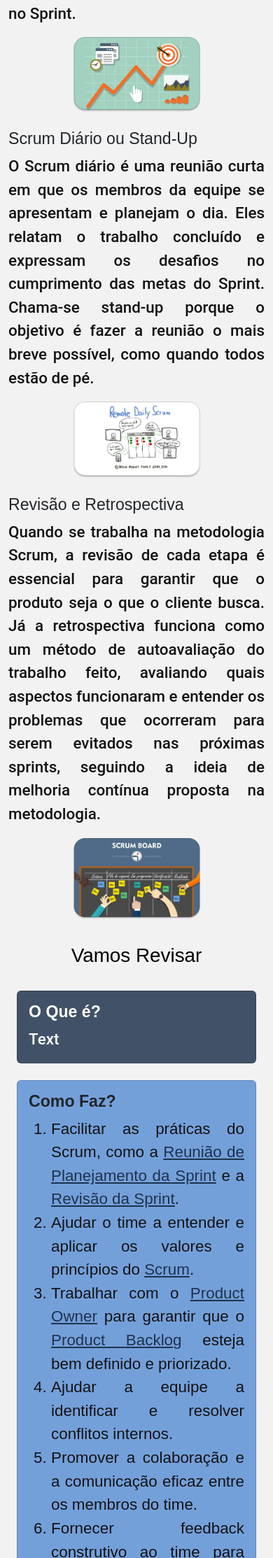
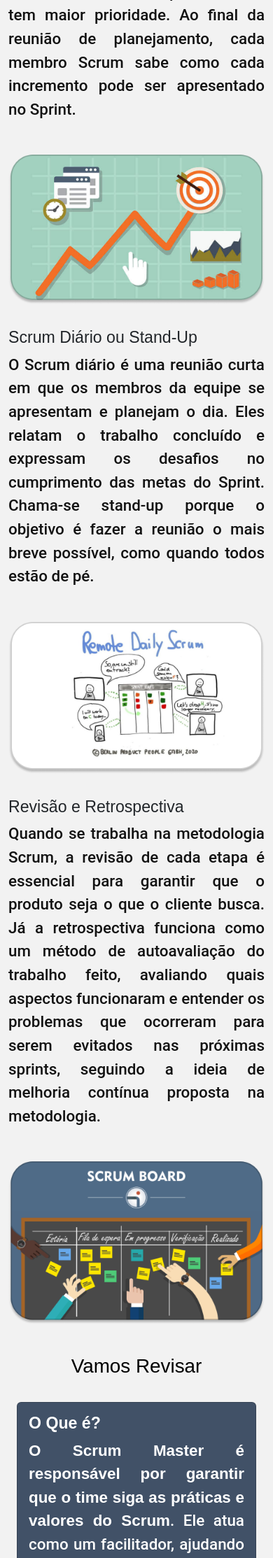
Before and after one commit to BrunoVieira003/ScrumAcademy, a Flask app: page /sprint in a window 390 px wide. Shown: the part 1173-3400 px from the top of the page at 70% size. Run offline with Flask 2, Linux system fonts and the light colour scheme.

Commit message:
img sprint responsividade

```diff
--- a/templates/sprint.html
+++ b/templates/sprint.html
@@ -9,35 +9,37 @@
 
      <p>O Sprint é o período de tempo real em que a equipe Scrum trabalhará em conjunto para concluir um incremento. Normalmente, um Sprint dura duas semanas, mas pode variar de acordo com as necessidades do projeto e da equipe. Quanto mais complexo for o trabalho e mais incógnitas houver, mais curto deve ser o Sprint.</p>
 
-
-    <img src="../static/imagens/sprint_img/sprint_img1.png" alt="">
-
+    <div class="row row-cols-lg-2 mt-5">
+        <img src="../static/imagens/sprint_img/sprint_img1.png" alt="">
+    </div>
 </section>
 
 <section>
     <h3>Planejamento da Sprint</h3>
 
     <p>Nesse evento, a equipe estima o trabalho a ser concluído no próximo Sprint. Os membros definem metas de Sprint que sejam específicas, mensuráveis e atingíveis estas que são estabelecidas atevés do backlog, o que premite o reconhecimento de quais tarefas tem maior prioridade. Ao final da reunião de planejamento, cada membro Scrum sabe como cada incremento pode ser apresentado no Sprint.</p>
-
+    <div class="row row-cols-lg-2 mt-5">
     <img src="../static/imagens/sprint_img/sprint_img2.png" alt="">
-
+    </div>
 </section>
 
 <section>
     <h3>Scrum Diário ou Stand-Up</h3>
 
     <p> O Scrum diário é uma reunião curta em que os membros da equipe se apresentam e planejam o dia. Eles relatam o trabalho concluído e expressam os desafios no cumprimento das metas do Sprint. Chama-se stand-up porque o objetivo é fazer a reunião o mais breve possível, como quando todos estão de pé.</p>
-
+    <div class="row row-cols-lg-2 mt-5">
     <img src="../static/imagens/sprint_img/sprint_img3.png" alt="">
+    </div>
 </section>
 
 <section>
     <h3>Revisão e Retrospectiva</h3>
 
     <p>Quando se trabalha na metodologia Scrum, a revisão de cada etapa é essencial para garantir que o produto seja o que o cliente busca. Já a retrospectiva funciona como um método de autoavaliação do trabalho feito, avaliando quais aspectos funcionaram e entender os problemas que ocorreram para serem evitados nas próximas sprints, seguindo a ideia de melhoria contínua proposta na metodologia.</p>
-
+    <div class="row row-cols-lg-2 mt-5">
     <img src="../static/imagens/sprint_img/sprint_img4.png" alt="">
     <!-- <img src="../static/imagens/sprint_img/sprint_img5.png" alt=""> -->
+    </div>
 </section>
 
 <section class="revisao"> <!-- Revisão -->
@@ -51,7 +53,8 @@
             <div class="card-body">
                 <h3 class="card-title">O Que é?</h3>
                 <p class="card-text">
-                    Text
+                        <b>O Scrum Master é responsável por garantir que o time siga as práticas e valores do Scrum</b>.
+                        Ele atua como um facilitador, ajudando o time a se auto-organizar e a remover obstáculos que possam impedir o progresso. O Scrum Master também trabalha em colaboração com o Product Owner e o time de desenvolvimento para garantir que as metas da Sprint sejam alcançadas e que o produto esteja alinhado com a visão e os objetivos da empresa.
                 </p>
 
             </div>
```
